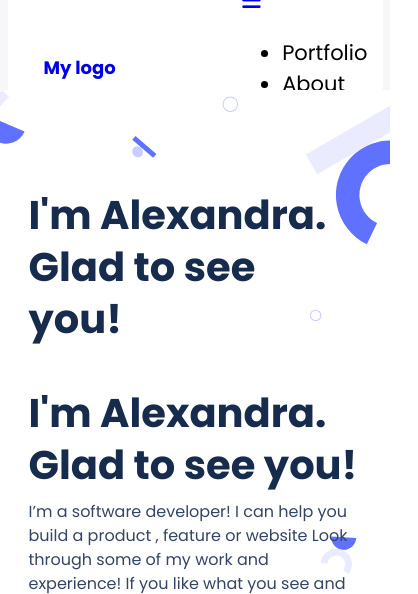
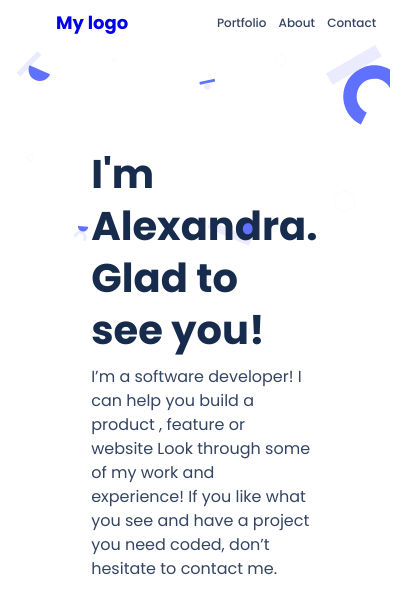
Before and after one commit to Roathy/-Portfolio-, a website: page index.html in a window 390 px wide. Shown: the top 594 px of the page, 418 px wide, since content can reach past the window. Drawn offline with Linux system fonts and the light colour scheme.

Commit message:
Feature responsive main section

```diff
--- a/style.css
+++ b/style.css
@@ -11,13 +11,19 @@ header {
   display: flex;
   flex-direction: column;
   padding: 0 15px;
-  margin-left: auto;
-  margin-right: auto;
   background-color: white;
 }
 
 body {
   margin: 0 auto;
+}
+
+.show-mobile {
+  display: block;
+}
+
+.show-desktop {
+  display: none;
 }
 
 .container {
@@ -52,6 +58,28 @@ body {
   color: #7f8cff;
 }
 
+@media screen and (min-width: 376px) {
+  #menu {
+    display: none;
+  }
+
+  .show-desktop ul {
+    padding-left: 0;
+    list-style-type: none;
+    font-weight: 500;
+    font-size: 12px;
+    line-height: 20px;
+    display: flex;
+    align-items: center;
+    text-align: center;
+    color: #344563;
+  }
+
+  .show-desktop ul li {
+    margin-left: 9%;
+  }
+}
+
 .column {
   width: 375px;
   height: 718px;
@@ -76,11 +104,58 @@ body {
   background-repeat: no-repeat;
   background-origin: content-box;
   border-bottom-left-radius: 80px;
+  margin: 0 auto;
   top: 0;
   left: 0;
-  width: 100%;
+  width: 375px;
   height: 100%;
   z-index: -1;
+}
+
+@media only screen and (min-width: 376px) {
+  .show-desktop {
+    display: block;
+  }
+
+  .show-mobile {
+    display: none;
+  }
+
+  #statusbar {
+    display: none;
+  }
+
+  header {
+    width: 100vw;
+    padding-right: 12.9%;
+    padding-left: 9%;
+    margin: 0;
+  }
+
+  #main-section::before {
+    content: "";
+    position: absolute;
+    background-color: #fff;
+    background-image: url(assets/Header-bg.svg);
+    background-size: contain;
+    background-position: top;
+    background-repeat: no-repeat;
+    background-origin: content-box;
+    background-position-x: 1rem;
+    border-bottom-left-radius: 80px;
+    margin: 0;
+    width: 100vw;
+    top: 0;
+    left: 0;
+    z-index: -1;
+  }
+
+  .column {
+    width: 64%;
+    padding-top: 18%;
+    margin-left: 18%;
+    margin-right: 18%;
+  }
 }
 
 #main-section {
```
